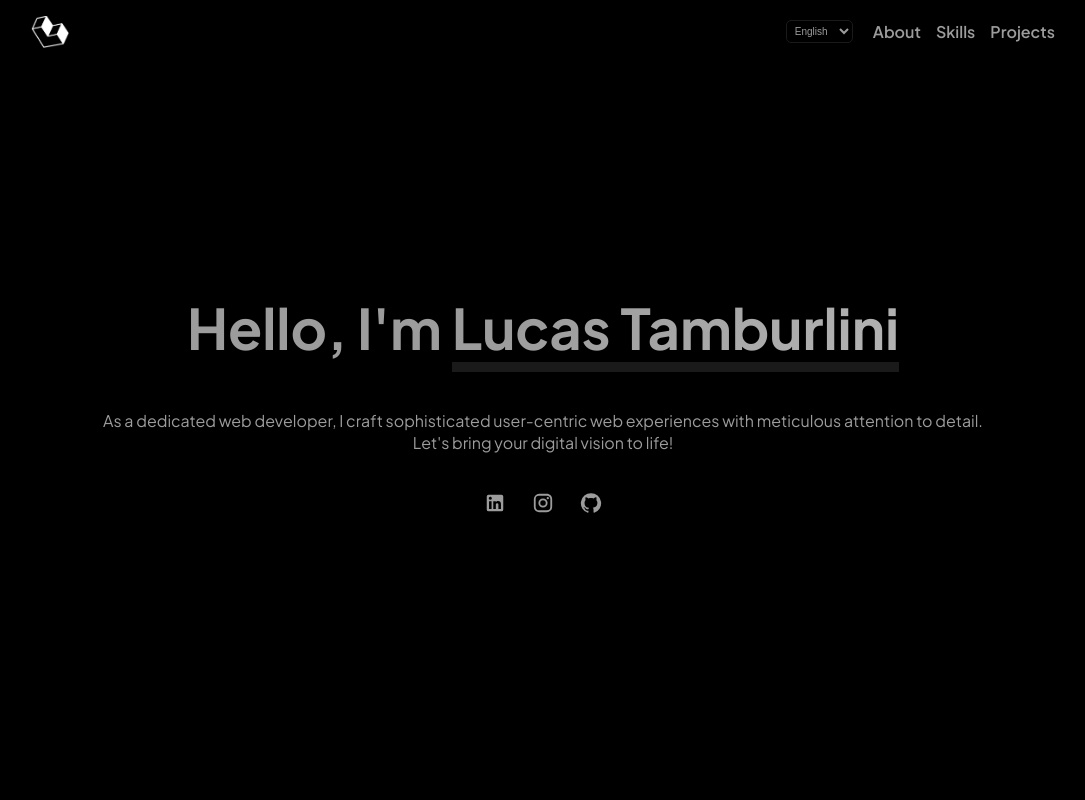
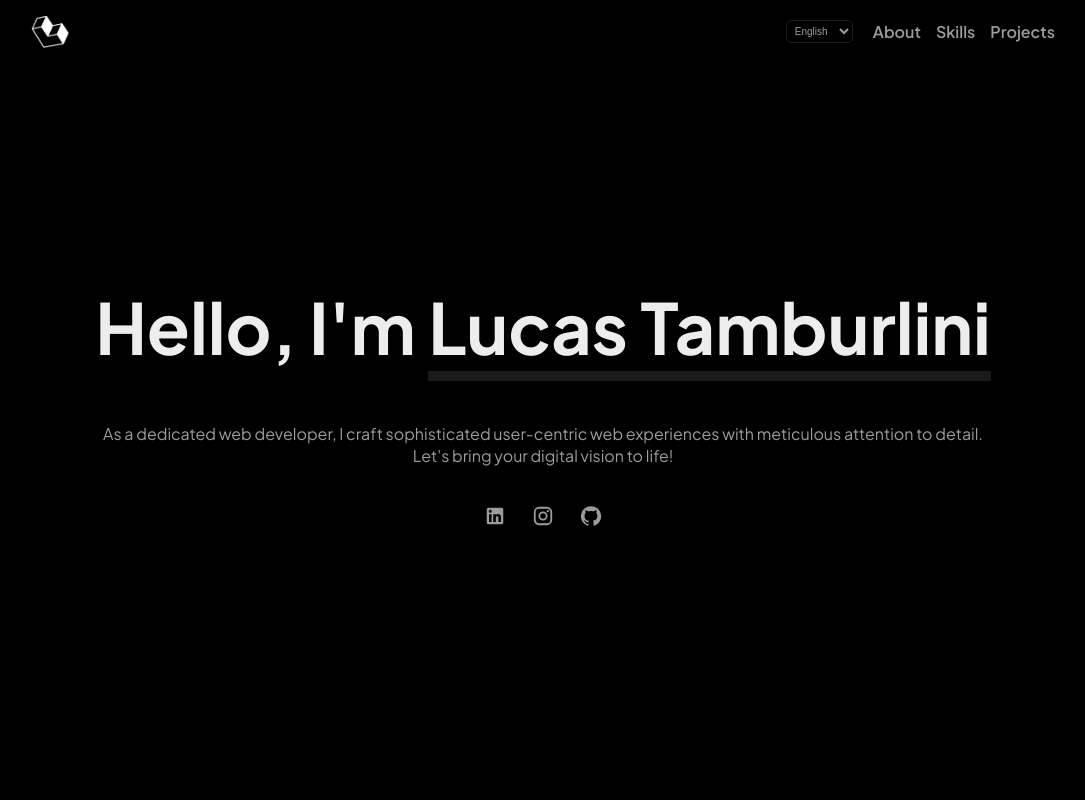
Before and after one commit to lucastamburlini/portfolio, a React (Vite) app: page / in a window 1280 px wide. Shown: the top 800 px of the page, without its empty margins (97-1182 px from the left). Built offline with nearby package versions, Linux system fonts and the light colour scheme.

Commit message:
[fix} Estilos

```diff
--- a/src/App.module.css
+++ b/src/App.module.css
@@ -19,7 +19,7 @@
   --pd-1: 32px 0;
   --pd-2: 64px 0;
 
-  --fs-h1: clamp(var(--font-size-base), 0.2717rem + 5.163vw, 3.5rem);
+  --fs-h1: clamp(var(--font-size-base), 0.2717rem + 5.163vw, 5rem);
   --fs-h2: clamp(1.125rem, 2.625vw + 0.875rem, 1.625rem);
   --fs-h3: clamp(1.0625rem, 2.625vw + 0.875rem, 1.2125rem);
 
--- a/src/components/Home/Home.module.css
+++ b/src/components/Home/Home.module.css
@@ -18,23 +18,8 @@
 
 .title h1 {
   font-size: var(--fs-h1);
-  background: linear-gradient(
-    315deg,
-    var(--text-primary-color) 0%,
-    var(--text-secondary-color) 75%
-  );
-  -webkit-background-clip: text;
-  background-clip: text;
-  color: transparent;
-  transition: background-position 0.3s ease;
-  background-size: 200% 100%;
-  background-position: left center;
   line-height: 1.8;
-}
-
-.title h1:hover {
-  background-position: right center;
-  transition: background-position 0.3s ease;
+  color: var(--text-primary-color);
 }
 
 .title h1 span {
```
